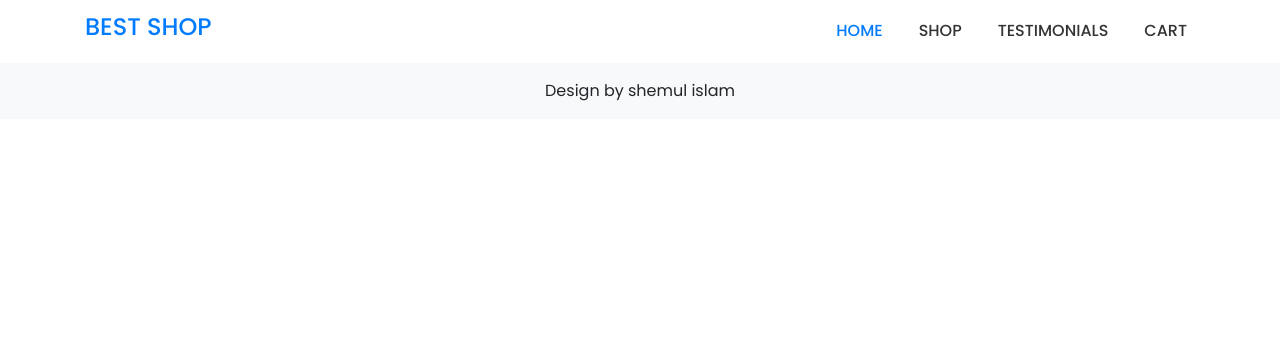
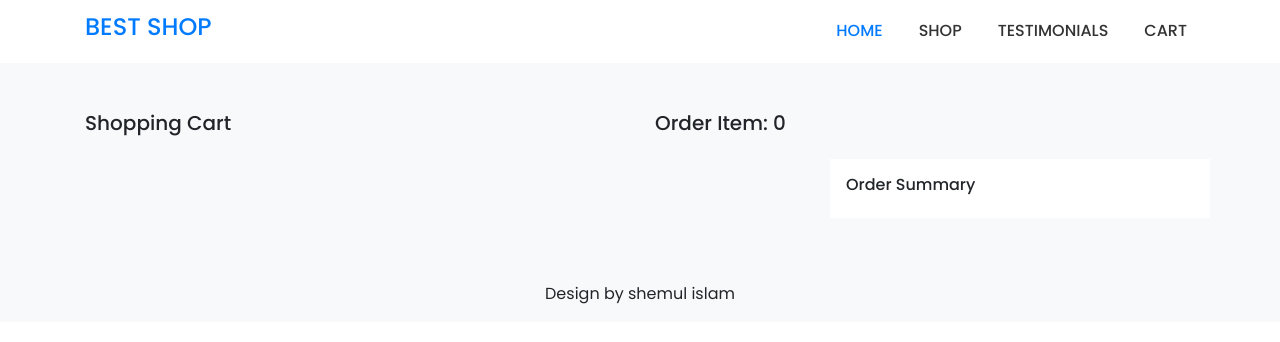
Before and after one commit to shemuls/best-shop, a React (Create React App) app: page /cart-review in a window 1280 px wide. Shown: the top 342 px of the page. Built offline with nearby package versions, Linux system fonts and the light colour scheme.

Commit message:
Create cart review component, cart item component, design cart item

```diff
--- /dev/null
+++ b/src/components/CartReview/CartReview.css
@@ -0,0 +1,11 @@
+.cart-review img {
+  height: 120px;
+  width: 120px;
+  object-fit: cover;
+}
+.cart-review .qty {
+  width: 90px;
+}
+.cart-review .order-summury {
+  height: 100%;
+}
--- a/src/components/CartReview/CartReview.js
+++ b/src/components/CartReview/CartReview.js
@@ -1,6 +1,9 @@
 import React, { useEffect, useState } from "react";
 import { getDatabaseCart } from "../../utilities/DatabaseManager.js";
 import fakeData from "./../../fakeData/index";
+
+import "./CartReview.css";
+import { OrderItem } from "./../OrderItem/OrderItem";
 
 export const CartReview = () => {
   const [cart, setcart] = useState([]);
@@ -18,13 +21,29 @@
   }, []);
 
   return (
-    <div>
+    <div className="cart-review bg-light p-5">
       <div className="container">
+        <div className="row mb-3">
+          <div className="col-md-6">
+            <h5>Shopping Cart</h5>
+          </div>
+          <div className="col-md-6">
+            <h5>Order Item: {cart.length}</h5>
+          </div>
+        </div>
         <div className="row">
-          <div className="col">
-            {cart.map((cartProduct) => (
-              <h5>{cartProduct.productName}</h5>
+          <div className="col-md-8 order-item ">
+            {cart.map((cartProucts) => (
+              <OrderItem
+                key={cartProucts.id}
+                CartProduct={cartProucts}
+              ></OrderItem>
             ))}
+          </div>
+          <div className="col-md-4">
+            <div className="row bg-white p-3 order-summury">
+              <h6>Order Summary</h6>
+            </div>
           </div>
         </div>
       </div>
--- /dev/null
+++ b/src/components/OrderItem/OrderItem.js
@@ -0,0 +1,36 @@
+import React from "react";
+import { FontAwesomeIcon } from "@fortawesome/react-fontawesome";
+import { faTrash } from "@fortawesome/free-solid-svg-icons";
+
+export const OrderItem = (props) => {
+  const { productName, productImg, price, quantity } = props.CartProduct;
+  return (
+    <div className="row p-3 mb-3 shadow rounded bg-white">
+      <div className="col-md-6">
+        <div className="d-flex align-items-center">
+          <FontAwesomeIcon className="text-danger" icon={faTrash} />
+          <img className="img-thumbnail ml-2" src={productImg} alt="" />
+          <div className="ml-2">
+            <p>
+              <strong>{productName}</strong>
+            </p>
+          </div>
+        </div>
+      </div>
+      <div className="col-md-6 d-flex align-items-center justify-content-between">
+        <div className="qty d-flex align-items-center">
+          <span>
+            <strong>-</strong>
+          </span>
+          <input className="form-control mx-2 text-center" value={quantity} />
+          <span>
+            <strong>+</strong>
+          </span>
+        </div>
+        <div className="price">
+          <strong>${price * quantity}</strong>
+        </div>
+      </div>
+    </div>
+  );
+};
```
